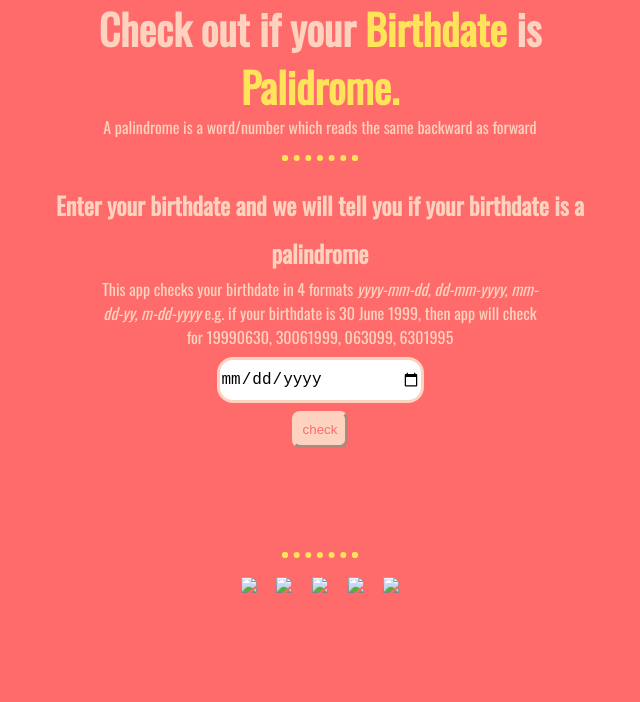
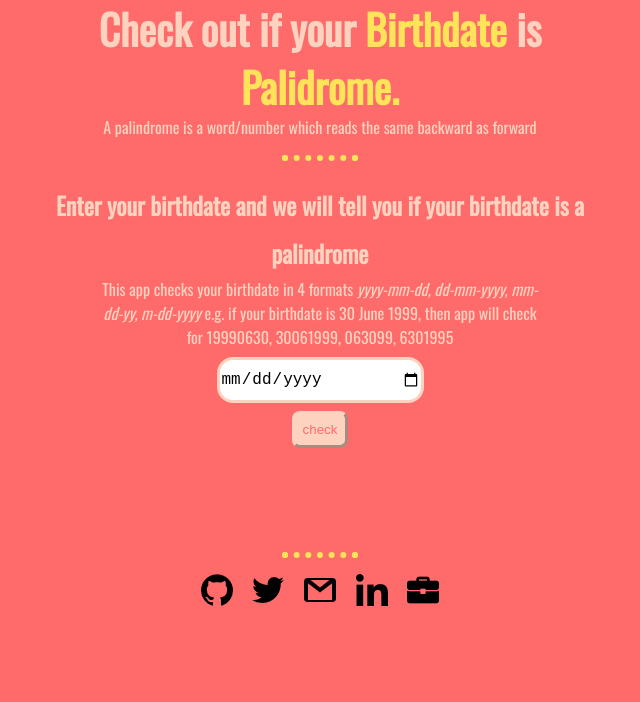
Before and after one commit to msdeshmukh009/palindrome-birthday-check, a plain HTML site: page index.html in a window 1280 px wide. Shown: the whole page, without its empty margins (320-960 px from the left). Drawn offline with nearby package versions, Linux system fonts and the light colour scheme.

```diff
--- a/index.html
+++ b/index.html
@@ -23,7 +23,7 @@
             <button id="btn">check</button>
         </div>
         <div>
-            <img id="loading" src="Bean Eater-1s-200px.svg" alt="loading">
+            <img id="loading" src="img/Bean Eater-1s-200px.svg" alt="loading">
         </div>
         <div id="outputMsg">    </div>
 
@@ -31,19 +31,19 @@
             <hr>
             <ul class="list-nobullet">
                 <li class="list-item-inline">
-                    <a href="https://github.com/msdeshmukh009" ><img src="github.png" border="0"></a>
+                    <a href="https://github.com/msdeshmukh009" ><img src="img/github.png" border="0"></a>
                 </li>
                 <li class="list-item-inline">
-                    <a href="https://twitter.com/wayiambot"><img src="twitter.png" border="0"></a>
+                    <a href="https://twitter.com/wayiambot"><img src="img/twitter.png" border="0"></a>
                 </li>
                 <li class="list-item-inline">
-                    <a href="mailto:deshmukhmahesh009@gmail.com"><img src="gmail.png" border="0"></a>
+                    <a href="mailto:deshmukhmahesh009@gmail.com"><img src="img/gmail.png" border="0"></a>
                 </li>
                 <li class="list-item-inline">
-                    <a href="https://www.linkedin.com/in/mahesh-deshmukh-413830185/"><img src="linkedin.png" border="0"></a>
+                    <a href="https://www.linkedin.com/in/mahesh-deshmukh-413830185/"><img src="img/linkedin.png" border="0"></a>
                 </li>
                 <li class="list-item-inline">
-                    <a href="https://maheshdeshmukh.netlify.app/"><img src="briefcase.png" border="0"></a>
+                    <a href="https://maheshdeshmukh.netlify.app/"><img src="img/briefcase.png" border="0"></a>
                 </li>
             </ul>
         </footer>
```
